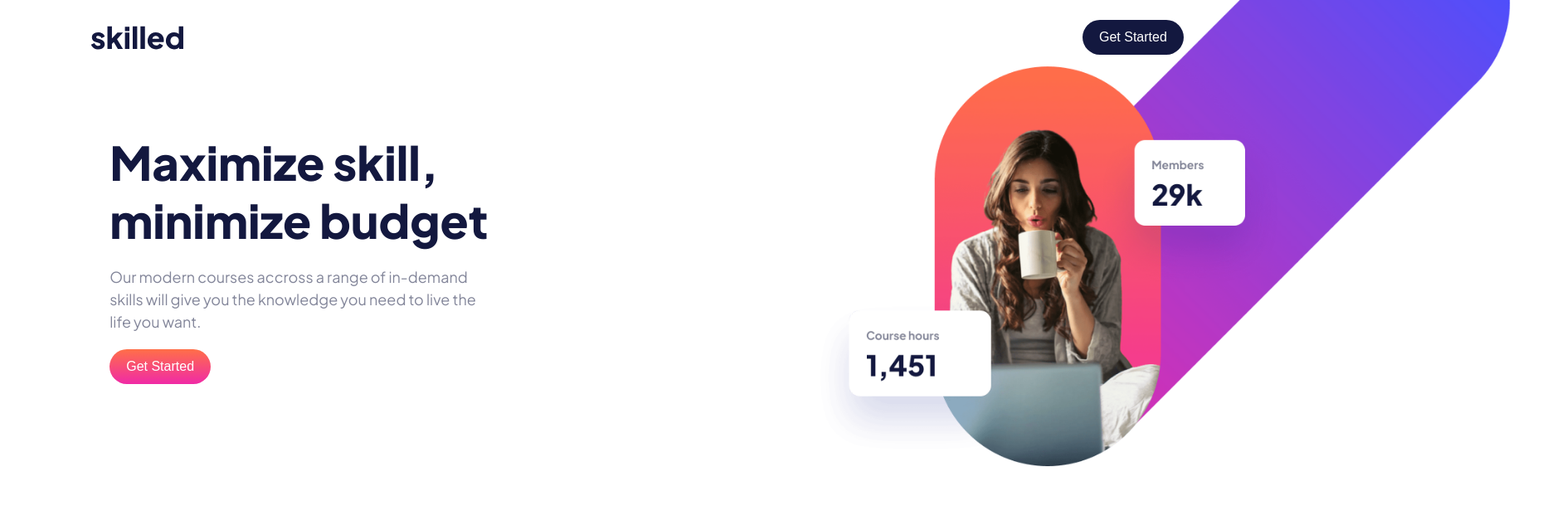
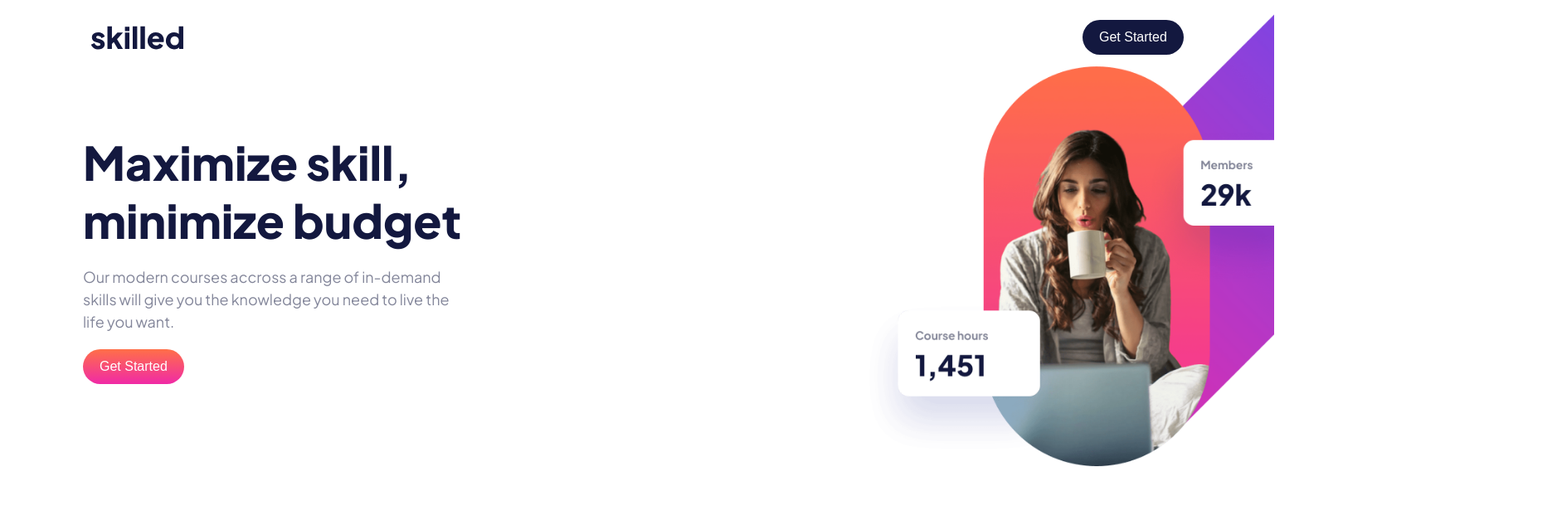
Before and after one commit to DanK1368/skilled-elearning-landing-page, a React (Create React App) app: page / in a window 1536 px wide. Shown: the top 610 px of the page at 83% size, 1877 px wide, since content can reach past the window. Built offline with nearby package versions, Linux system fonts and the light colour scheme.

Commit message:
layout changes

```diff
--- a/src/components/hero/Hero.jsx
+++ b/src/components/hero/Hero.jsx
@@ -15,15 +15,13 @@ function Hero() {
         </p>
         <Button btnType="button--main" />
       </div>
-      <div className="hero__img-container">
-        <img
-          className="hero__img"
-          src={Hero_Mobile_Img}
-          srcSet={`${Hero_Mobile_Img} 650w, ${Hero_Tablet_Img} 1390w, ${Hero_Desktop_Img} 2092w `}
-          sizes="(max-width: 650px) 650px, 1390w, 2092w"
-          alt=""
+      <picture className="hero__img-container">
+        <source
+          srcSet={(`${Hero_Tablet_Img} 1390w`, `${Hero_Desktop_Img} 2090w`)}
+          media="(min-width: 650px), 100vw, (min-width: 1024px), 100vw"
         />
-      </div>
+        <img className="hero__img" src={Hero_Mobile_Img} alt="" />
+      </picture>
     </section>
   );
 }
--- a/src/components/hero/Hero.scss
+++ b/src/components/hero/Hero.scss
@@ -6,19 +6,21 @@
   display: flex;
   flex-direction: column;
   justify-content: space-around;
-  overflow: hidden;
+  overflow-x: hidden;
   flex-wrap: wrap;
 
   @media (min-width: 650px) {
     flex-direction: row;
     margin: auto;
+    width: 100%;
     min-height: 70vh;
     padding-block: 8rem;
     padding-left: 2.3rem;
   }
 
-  @media (min-width: 1400px) {
-    overflow: initial;
+  @media (min-width: 1350px) {
+    padding-left: 10rem;
+    overflow: visible;
   }
 
   &__text-container {
@@ -56,20 +58,18 @@
 
   &__img {
     max-width: 120%;
-    object-fit: cover;
 
     @media (min-width: 650px) {
       max-width: 700px;
       position: absolute;
       top: -230px;
       right: -300px;
-      z-index: 5;
     }
 
     @media (min-width: 1300px) {
       max-width: 900px;
       top: -350px;
-      right: -450px;
+      right: -400px;
     }
   }
 }
--- a/src/index.scss
+++ b/src/index.scss
@@ -34,6 +34,7 @@ img {
 
 .App {
   min-height: 100vh;
+  overflow-x: hidden;
 }
 
 h1,
```
